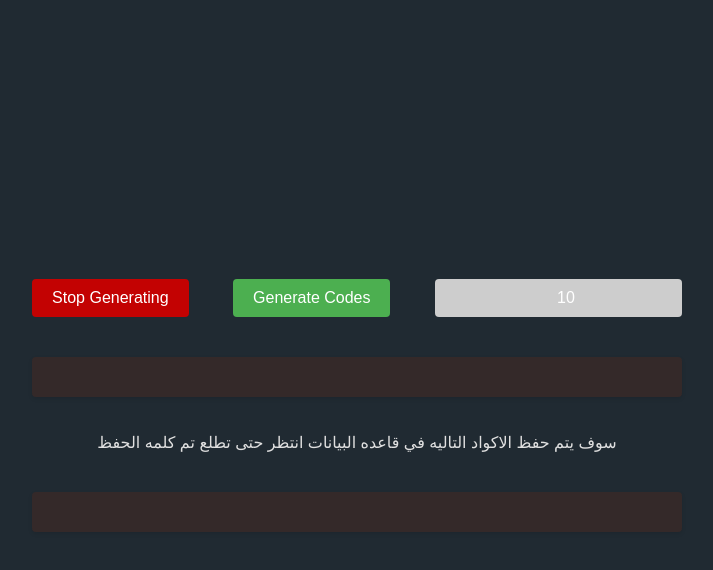
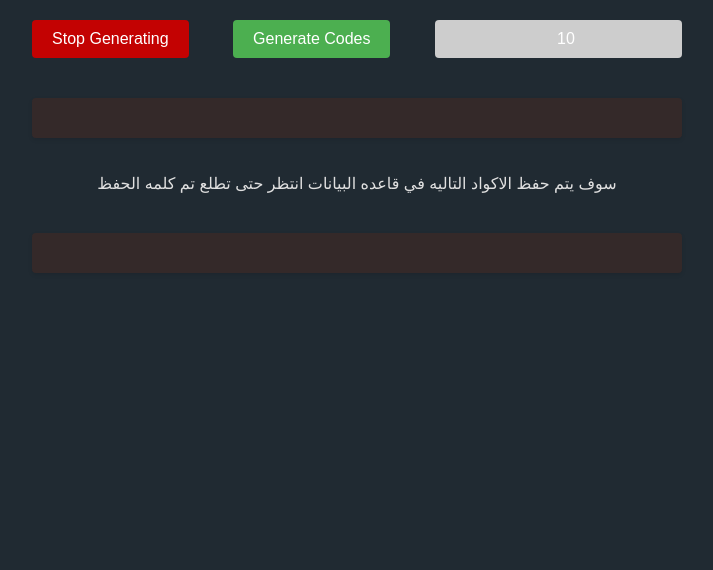
Before and after one commit to TelfazApp/TelfazApp, a plain HTML site: page index.html in a window 1280 px wide. Shown: the whole page, without its empty margins (283-996 px from the left). Drawn offline with Linux system fonts and the light colour scheme.

Commit message:
Update index.html

```diff
--- a/index.html
+++ b/index.html
@@ -18,7 +18,7 @@
     flex-direction: column;
     justify-content: center;
     align-items: center;
-    height: 100vh;
+    height: 100;
     }
 
     #container {
```
